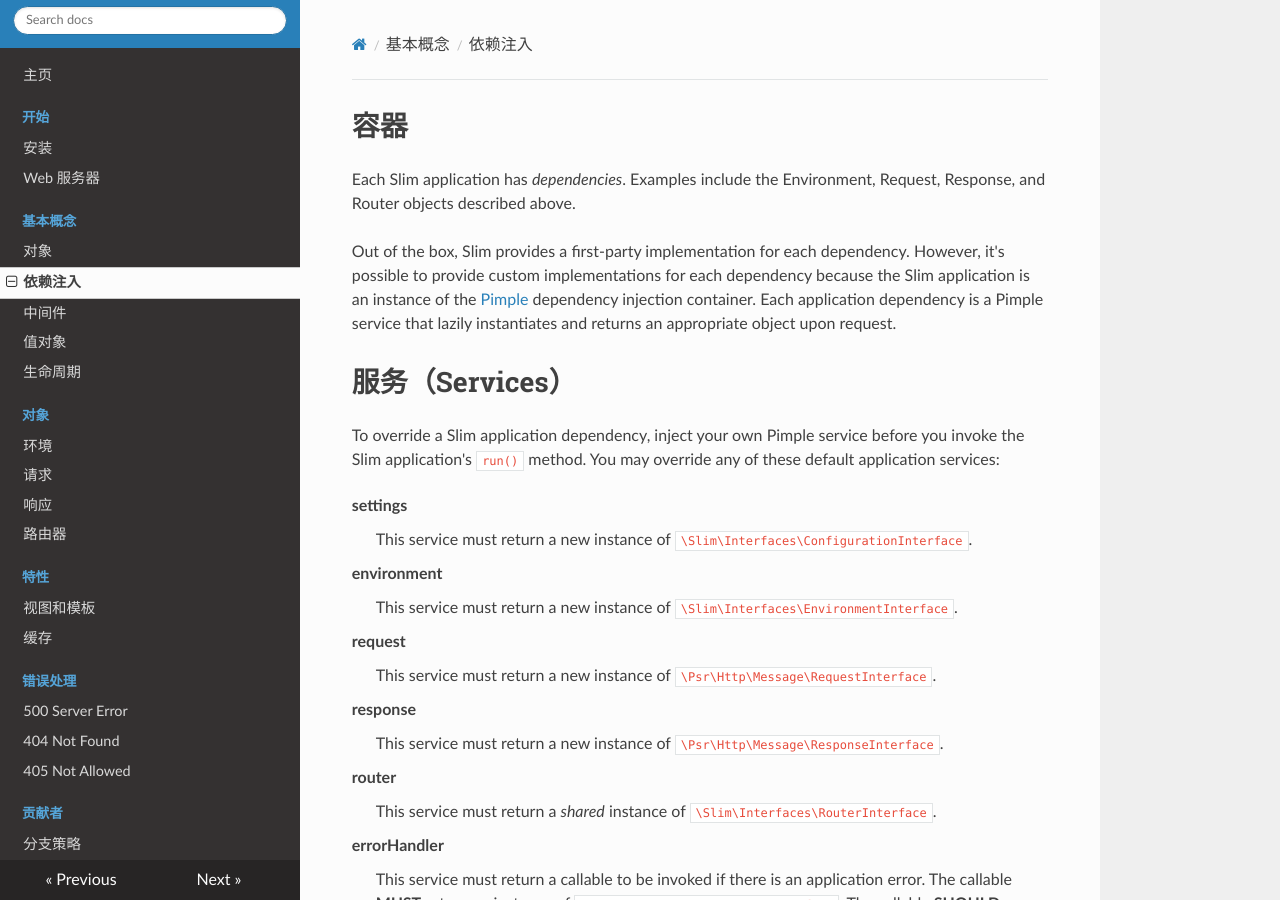
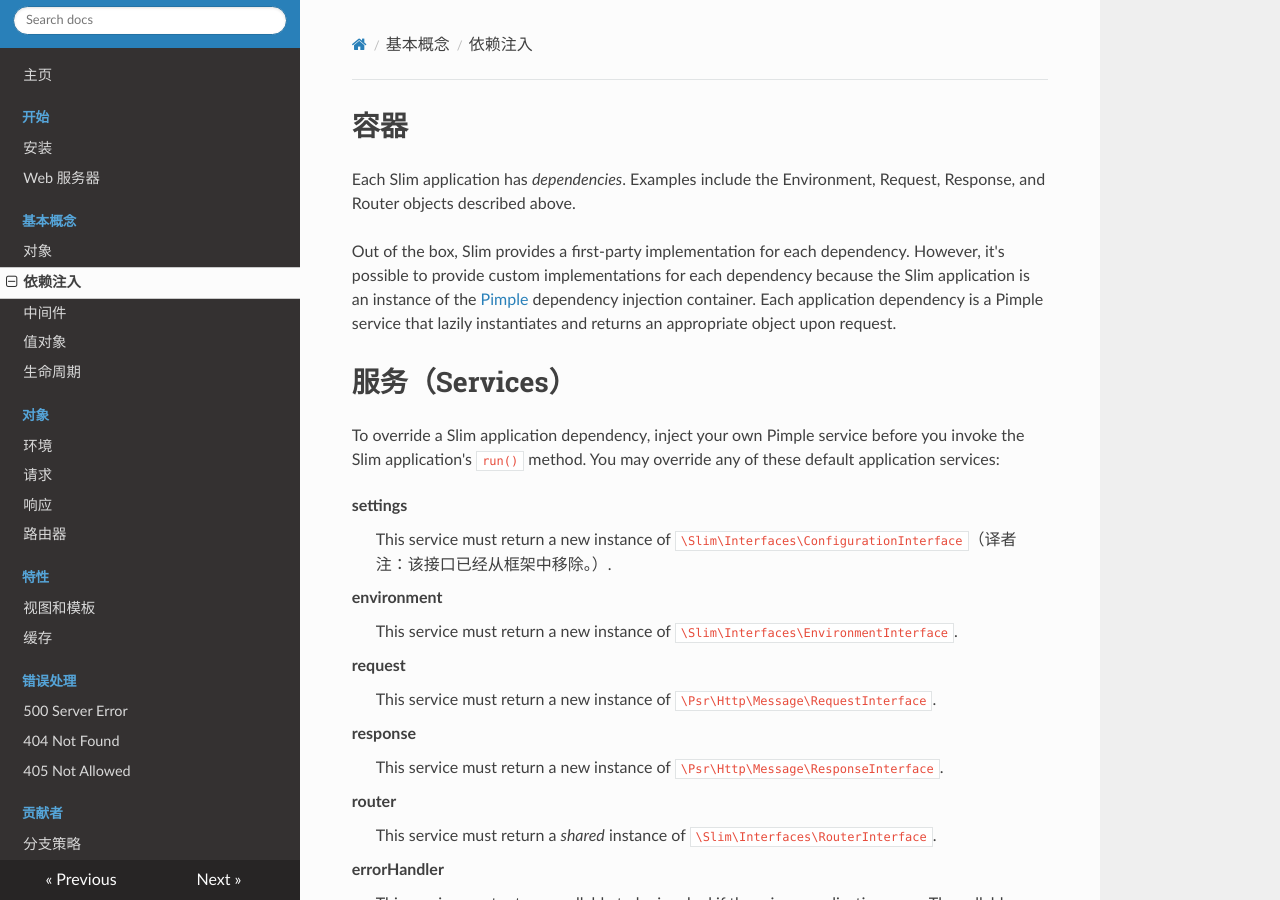
Before and after one commit to zither/slim-chinese-documentation, an MkDocs documentation site: the page built from docs/concepts/di.md, in a window 1280 px wide and 900 px high. Built offline with MkDocs 1.6.1, drawn with Linux system fonts in a browser that asks for light colours; nearby versions of some CDN libraries; old or Windows-style settings are respelled for this version of MkDocs.

Commit message:
标注被移除的内容

```diff
--- a/docs/concepts/di.md
+++ b/docs/concepts/di.md
@@ -9,7 +9,7 @@ Out of the box, Slim provides a first-party implementation for each dependency.
 To override a Slim application dependency, inject your own Pimple service before you invoke the Slim application's `run()` method. You may override any of these default application services:
 
 settings
-:   This service must return a new instance of `\Slim\Interfaces\ConfigurationInterface`.
+:   This service must return a new instance of `\Slim\Interfaces\ConfigurationInterface`（译者注：该接口已经从框架中移除。）.
 
 environment
 :   This service must return a new instance of `\Slim\Interfaces\EnvironmentInterface`.
```
